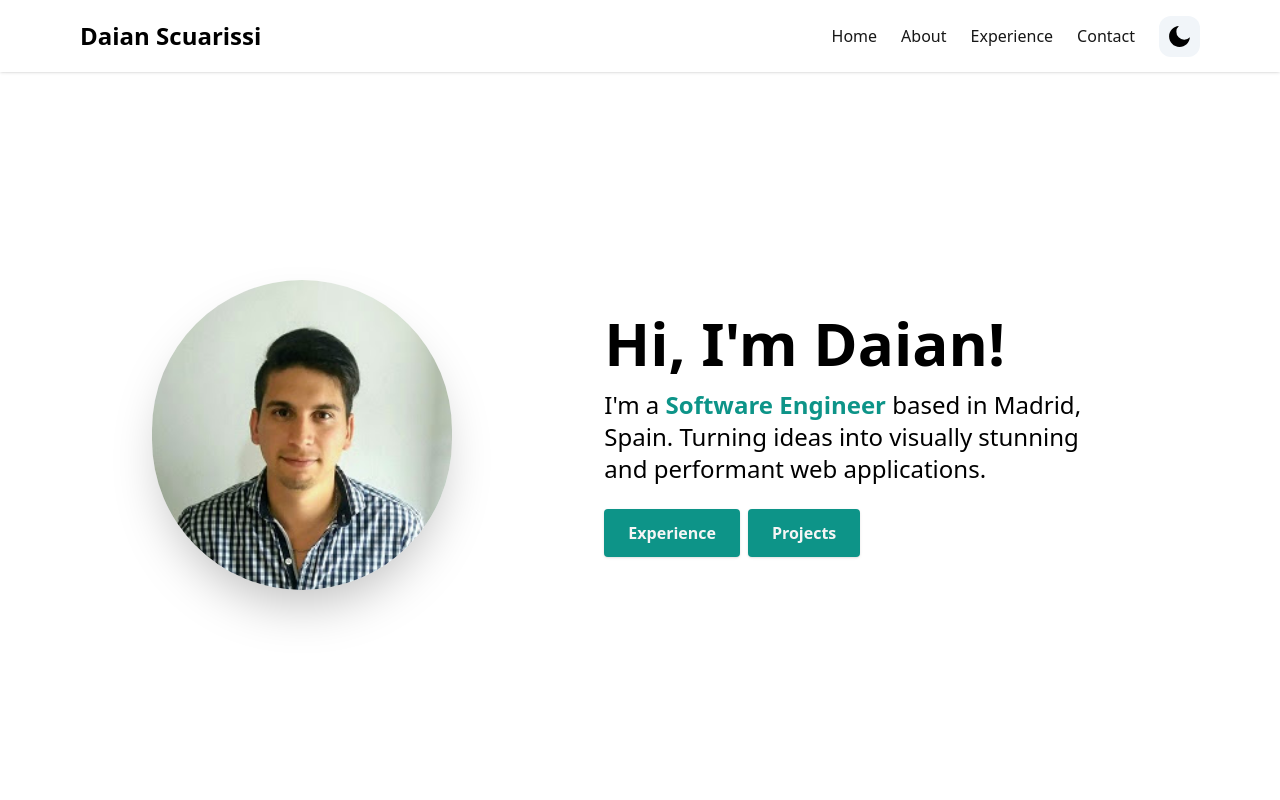
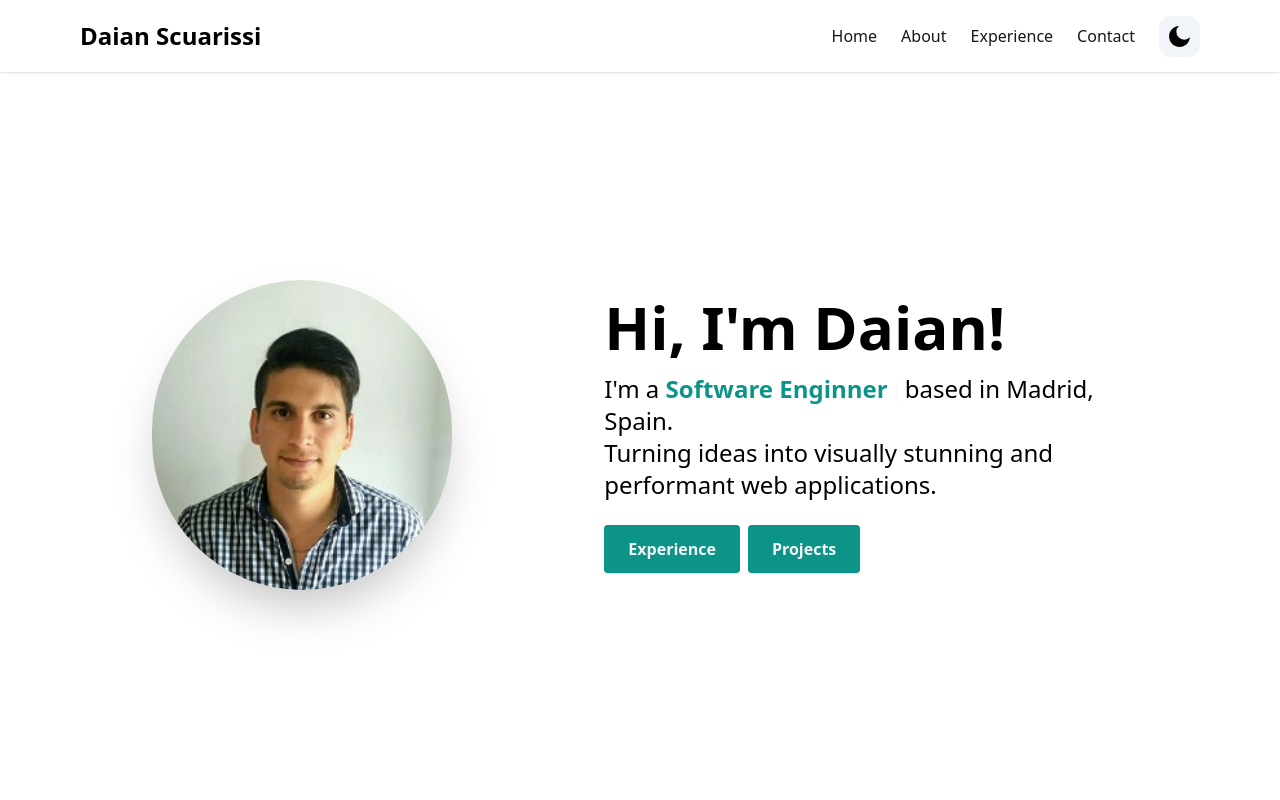
Before and after one commit to SDaian/ds-theme-portfolio, a Next.js app: page / in a window 1280 px wide. Shown: the top 800 px of the page. Built offline with nearby package versions, Linux system fonts and the light colour scheme.

Commit message:
feat: Add Typewriter on hero section

```diff
--- a/components/HeroSection.tsx
+++ b/components/HeroSection.tsx
@@ -1,9 +1,16 @@
 'use client';
 import Image from 'next/image';
 import { Link } from 'react-scroll/modules';
+import { Cursor, useTypewriter } from 'react-simple-typewriter';
 import { HiArrowDown } from 'react-icons/hi';
 
 const HeroSection = () => {
+  const [text] = useTypewriter({
+    words: ['Software Enginner', 'Traveller', 'Football Player'],
+    loop: true,
+    delaySpeed: 5000,
+  });
+
   return (
     <section aria-label='home' id='home'>
       <div className='flex flex-col text-center items-center justify-center mt-16 sm:py-32 py-16 md:flex-row md:space-x-4 md:text-left md:py-52'>
@@ -23,11 +30,15 @@ const HeroSection = () => {
           </h1>
           <p className='text-lg mt-4 mb-6 md:text-2xl'>
             I&#39;m a{' '}
-            <span className='font-semibold text-teal-600'>
-              Software Engineer{' '}
+            <span className='mr-1'>
+              <span className='font-semibold text-teal-600'>{text}</span>
+              <Cursor cursorColor='#319795' />
             </span>
-            based in Madrid, Spain. Turning ideas into visually stunning and
-            performant web applications.
+            based in Madrid, Spain.
+            <span className='block'>
+              Turning ideas into visually stunning and performant web
+              applications.
+            </span>
           </p>
           <div className='flex justify-center md:justify-start gap-2'>
             <Link
```
